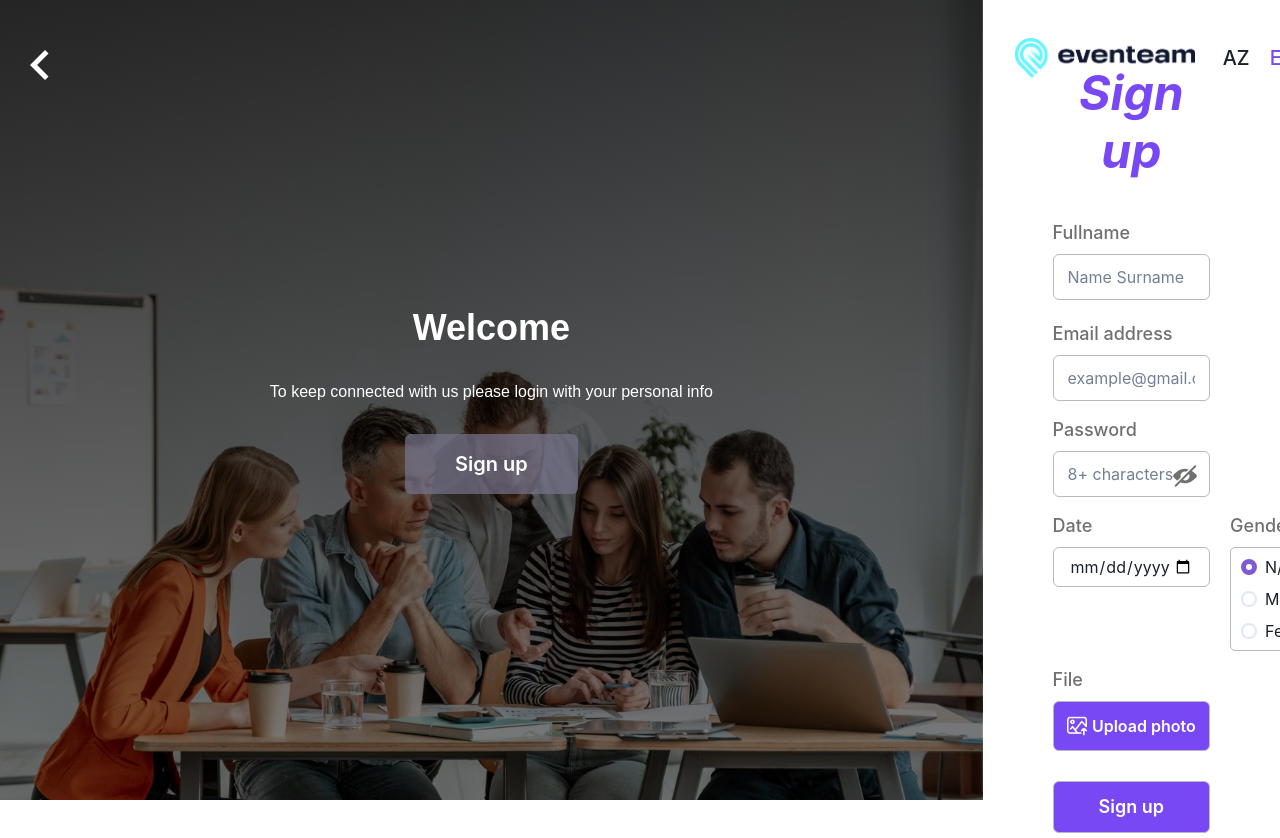
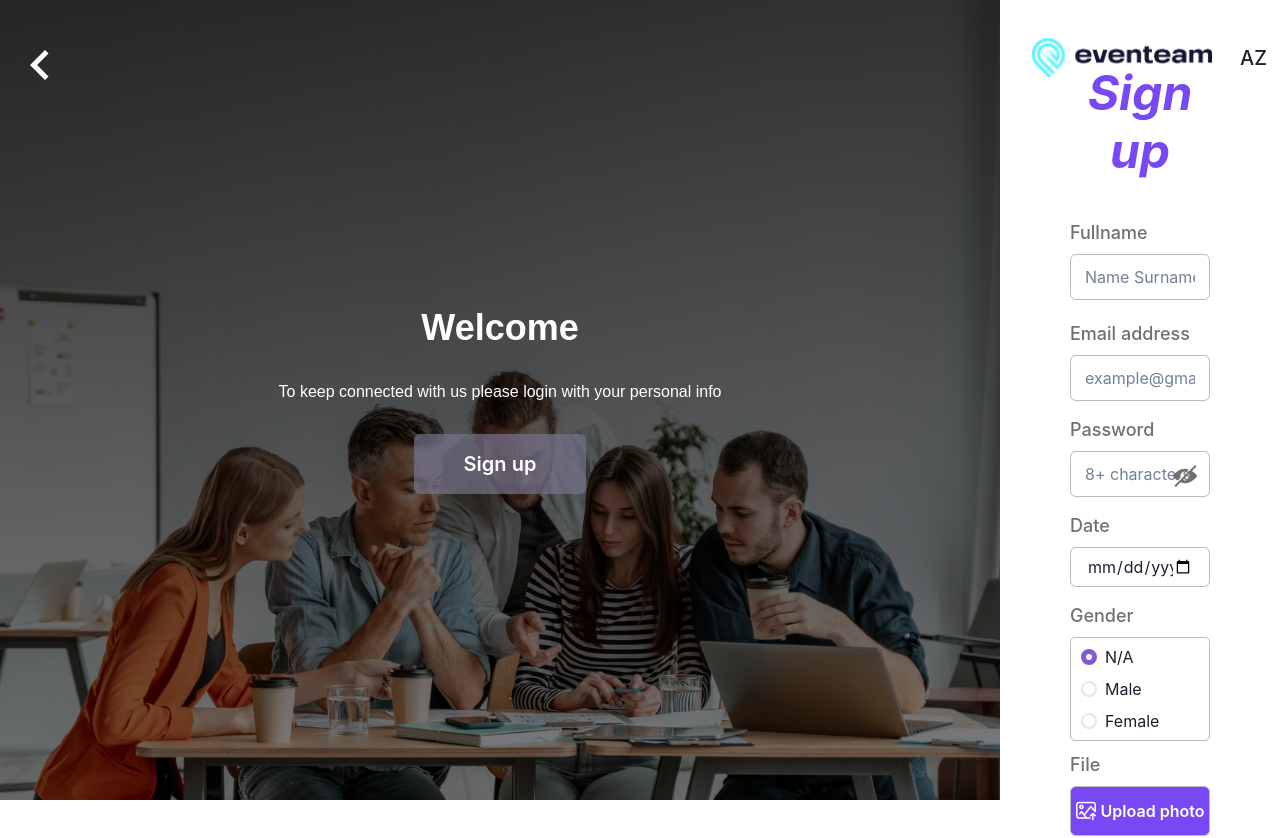
Before and after one commit to gadirov/eventeam, a React (Create React App) app: page /sign-in/signup in a window 1280 px wide. Shown: the top 838 px of the page. Built offline with nearby package versions, Linux system fonts and the light colour scheme; what axios-auth-refresh would draw is missing.

Commit message:
fixed sign up

```diff
--- a/src/components/login/signIn/index.tsx
+++ b/src/components/login/signIn/index.tsx
@@ -38,7 +38,7 @@ const SignIn = () => {
         p="10px 0"
       >
         <Header />
-        <Box w="50%" display="flex" flexDirection="column" gap="30px">
+        <Box w="44%" display="flex" flexDirection="column" gap="30px">
           <Heading
             textAlign="center"
             m="-50px 0 10px 0"
--- a/src/components/login/signUp/index.tsx
+++ b/src/components/login/signUp/index.tsx
@@ -36,13 +36,13 @@ const SignUp = () => {
         p="10px 0"
       >
         <Header />
-        <Box w="53%" display="flex" flexDirection="column" gap="10px">
+        <Box w="50%" display="flex" flexDirection="column" gap="10px">
           <Heading textAlign="center" m="-50px 0 30px 0" fontSize="48px" color="#7848F4" fontStyle="italic">Sign up</Heading>
           <FormControl as="form" onSubmit={methods.handleSubmit(onSubmit)}>
             <InputFullname />
             <InputText />
             <InputPassword/>
-            <Box display="flex" gap="20px">
+            <Box >
               <InputDate />
               <InputRadio />
             </Box>
```
